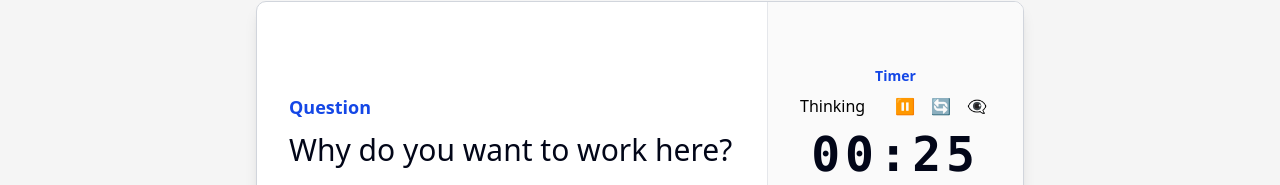
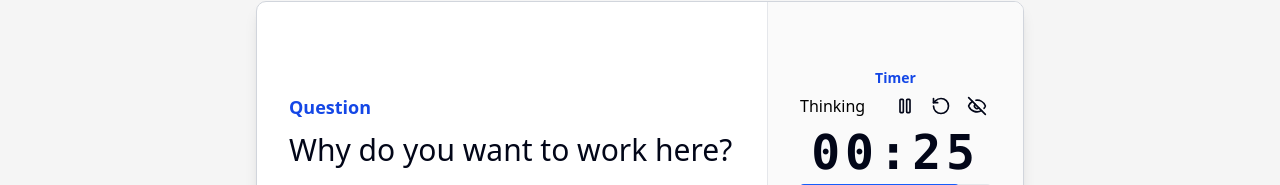
Before and after one commit to heyvj99/PrepTalk, a React (Vite) app: page / in a window 1280 px wide. Shown: the part 265-450 px from the top of the page. Built offline with nearby package versions, Linux system fonts and the light colour scheme.

Commit message:
fixed the timer issue

```diff
--- a/src/components/Timer.tsx
+++ b/src/components/Timer.tsx
@@ -1,4 +1,5 @@
 import { useEffect, useRef, useState } from "react";
+import { Pause, Play, RotateCcw, EyeOff } from "lucide-react";
 
 interface TimerProps {
   duration: number; // in seconds
@@ -12,13 +13,20 @@ export function Timer({ duration, onComplete, phase, onSkip }: TimerProps) {
   const [paused, setPaused] = useState(false);
   const intervalRef = useRef<NodeJS.Timeout | null>(null);
 
+  // Reset timer on duration change
   useEffect(() => {
     setTimeLeft(duration);
     setPaused(false);
-    if (intervalRef.current) clearInterval(intervalRef.current);
+  }, [duration]);
+
+  // Handle timer interval
+  useEffect(() => {
+    if (paused) {
+      if (intervalRef.current) clearInterval(intervalRef.current);
+      return;
+    }
     intervalRef.current = setInterval(() => {
       setTimeLeft((prev) => {
-        if (paused) return prev;
         if (prev <= 1) {
           clearInterval(intervalRef.current!);
           onComplete();
@@ -31,7 +39,7 @@ export function Timer({ duration, onComplete, phase, onSkip }: TimerProps) {
       if (intervalRef.current) clearInterval(intervalRef.current);
     };
     // eslint-disable-next-line
-  }, [duration, paused]);
+  }, [paused, onComplete]);
 
   const percent = (timeLeft / duration) * 100;
 
@@ -46,24 +54,16 @@ export function Timer({ duration, onComplete, phase, onSkip }: TimerProps) {
         <div className="flex gap-2">
           <button onClick={handlePause} className="p-1" title="Pause/Resume">
             {paused ? (
-              <span role="img" aria-label="play">
-                ▶️
-              </span>
+              <Play className="w-5 h-5" />
             ) : (
-              <span role="img" aria-label="pause">
-                ⏸️
-              </span>
+              <Pause className="w-5 h-5" />
             )}
           </button>
           <button onClick={handleReset} className="p-1" title="Reset">
-            <span role="img" aria-label="reset">
-              🔄
-            </span>
+            <RotateCcw className="w-5 h-5" />
           </button>
           <button onClick={onSkip} className="p-1" title="Skip">
-            <span role="img" aria-label="skip">
-              👁️‍🗨️
-            </span>
+            <EyeOff className="w-5 h-5" />
           </button>
         </div>
       </div>
```
